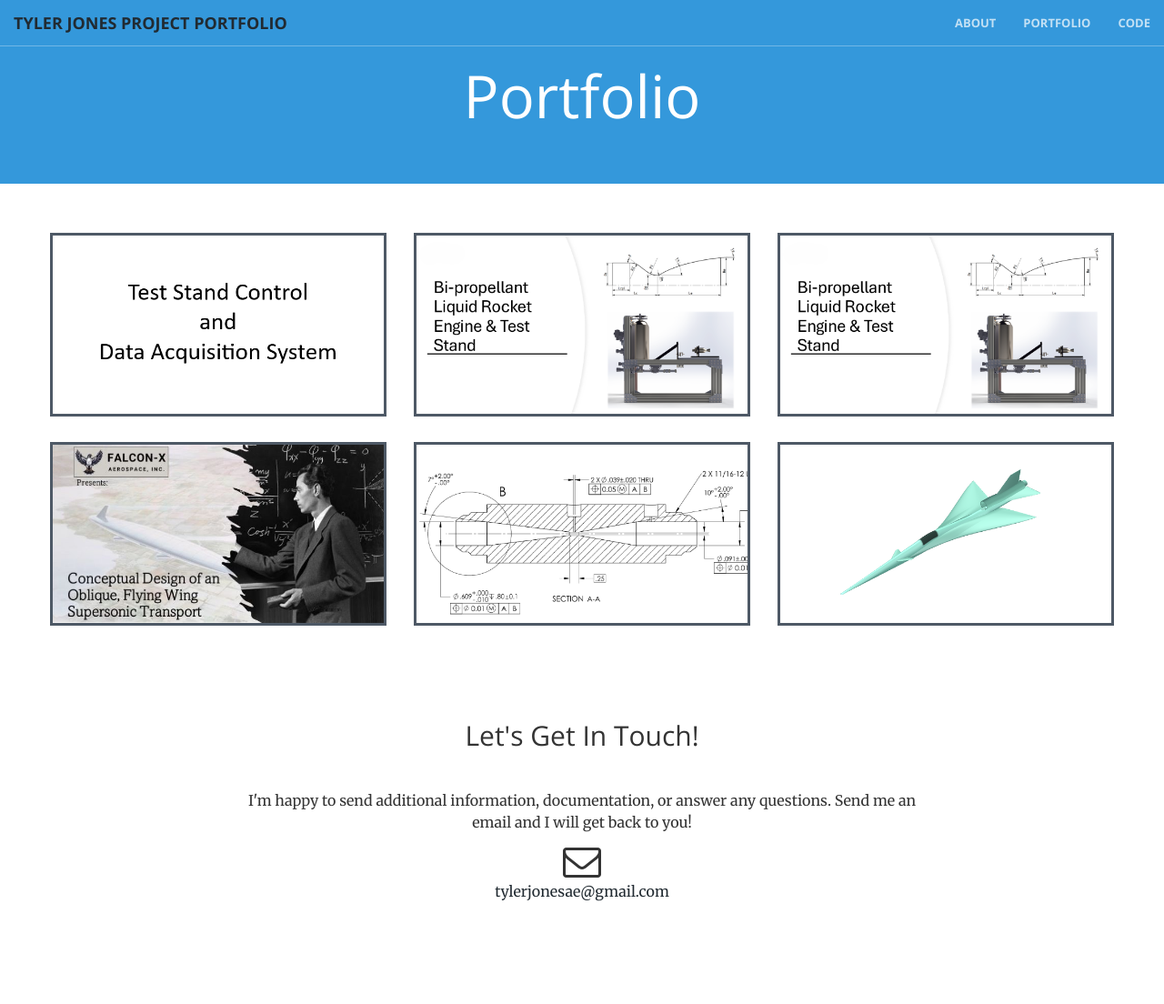
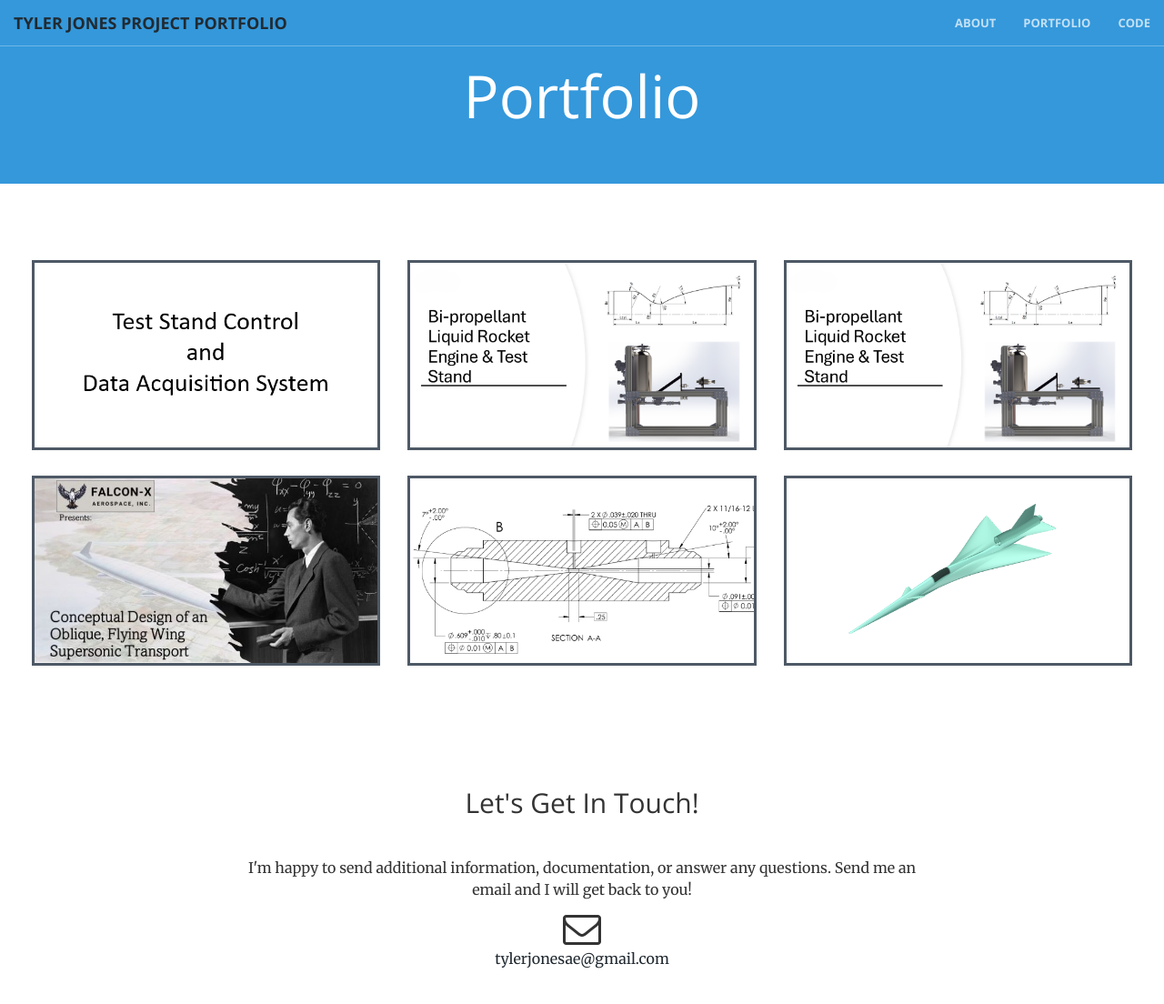
Before and after one commit to trj2088/trj2088.github.io, a Jekyll site: the page built from portfolio.html, in a window 1280 px wide and 1126 px high. Shown: the top 1104 px of the window at 91% size. Built offline with Jekyll 4.4.1, drawn with Linux system fonts in a browser that asks for light colours.

Commit message:
formatting changes

```diff
--- a/_layouts/page.html
+++ b/_layouts/page.html
@@ -7,6 +7,6 @@ layout: default
   </div>
 </section>
 
-<section class="padded">
+<section class="section">
   {{ content }}
 </section>
--- a/css/creative.css
+++ b/css/creative.css
@@ -1,8 +1,3 @@
-/*!
- * Start Bootstrap - Creative Bootstrap Theme (http://startbootstrap.com)
- * Code licensed under the Apache License v2.0.
- * For details, see http://www.apache.org/licenses/LICENSE-2.0.
- */
 
 html,
 body {
```
